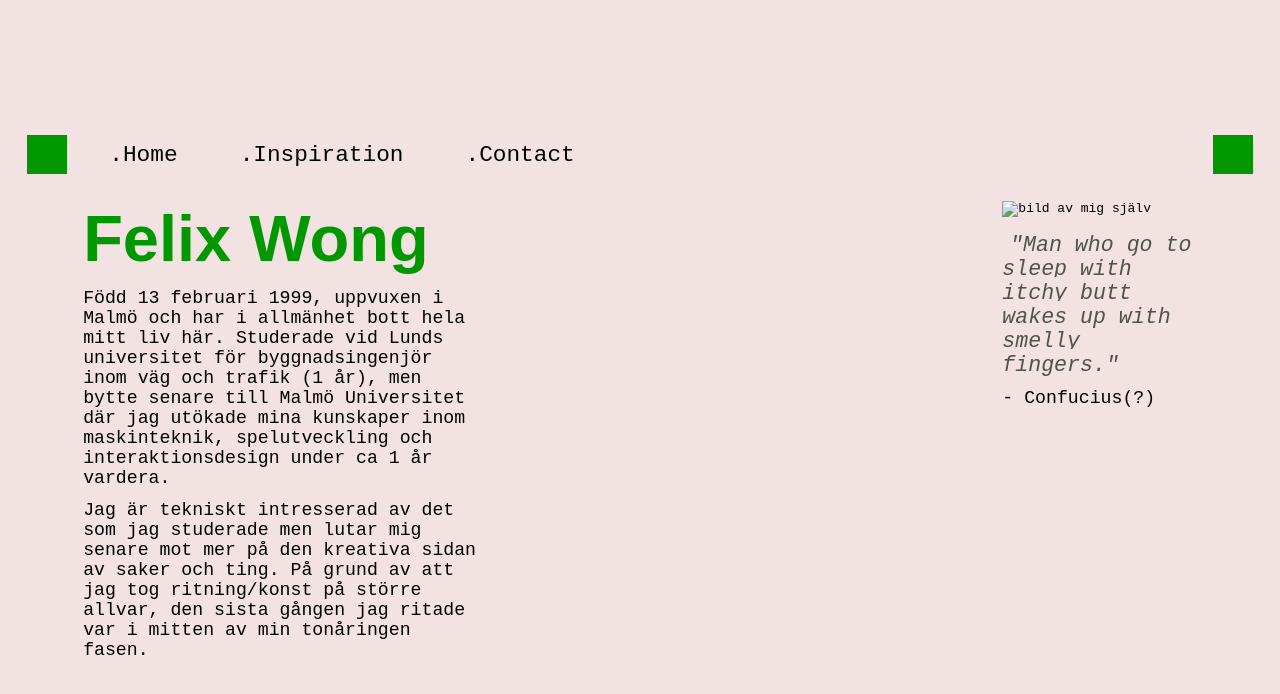
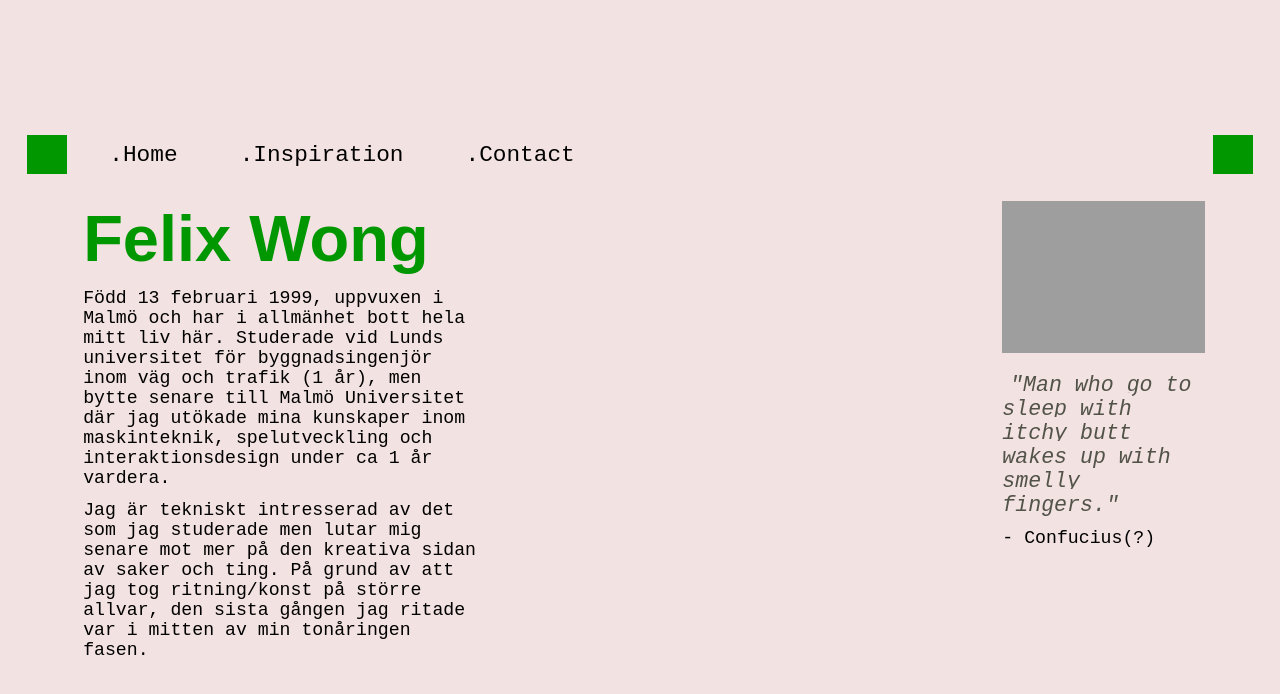
Before and after one commit to Felwo/FE22-html-mp1-felix-wong, a plain HTML site: page index.html in a window 1280 px wide. Drawn offline with Linux system fonts and the light colour scheme; the site is published under a folder, as on GitHub Pages, so addresses that start at the root find nothing.

Commit message:
forgot to add a "." for pathing

```diff
--- a/index.html
+++ b/index.html
@@ -41,7 +41,7 @@
         </section>
 
         <section class="home-info-subcontainer">
-            <img src="/images/me.png" alt="bild av mig själv" id="me-pic">
+            <img src="./images/me.png" alt="bild av mig själv" id="me-pic">
             <p id="home-quote"><i>"Man who go to sleep with itchy butt wakes up with smelly fingers."</i></p>
             <p id="home-quote">- Confucius(?)</p>
         </section>
```
